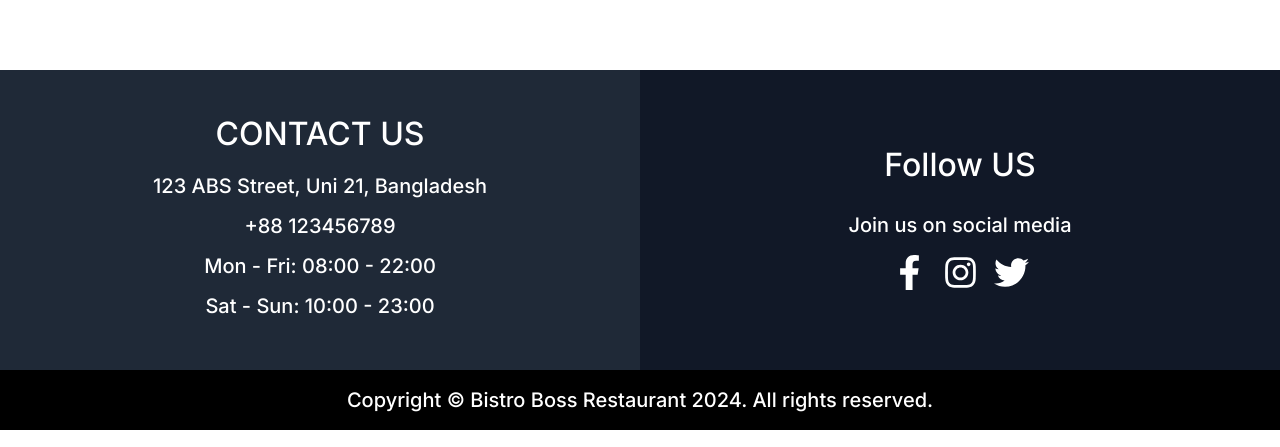
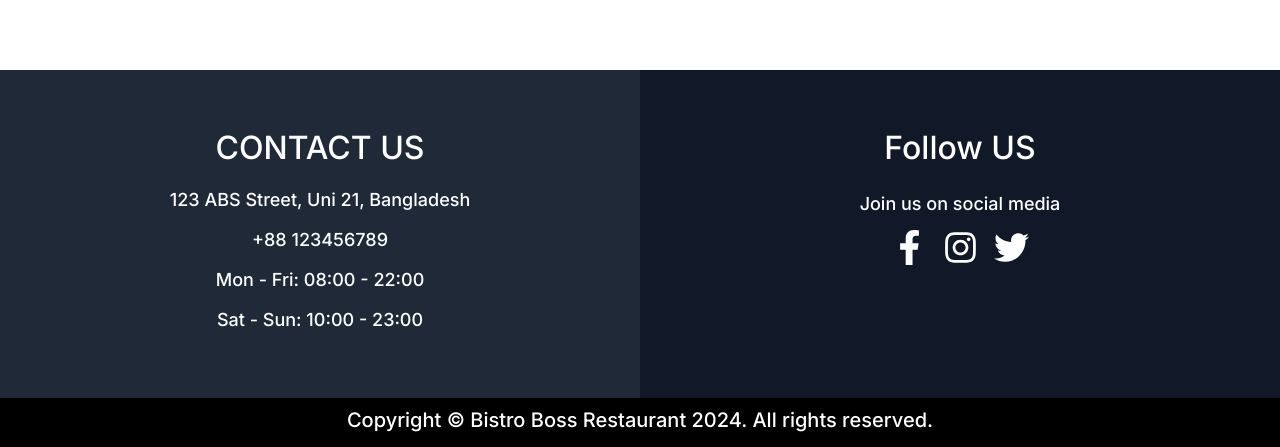
Before and after one commit to prorakib99/bistro-boss-restaurant-client, a React (Vite) app: page / in a window 1280 px wide. Shown: the part 1587-2034 px from the top of the page. Built offline with nearby package versions, Linux system fonts and the light colour scheme; a web font is replaced by a local one.

Commit message:
Fix Footer Spacing and font size Issues

```diff
--- a/src/pages/Shared/Footer/Footer.jsx
+++ b/src/pages/Shared/Footer/Footer.jsx
@@ -5,13 +5,13 @@ import { Link } from 'react-router-dom';
 const Footer = () => {
     return (
         <footer className='text-white'>
-            <div className='w-full md:h-[300px] grid grid-cols-1 md:grid-cols-2 justify-center items-center gap-0'>
-                <div className='bg-gray-800 py-8 w-full flex flex-col items-center justify-center h-full'>
+            <div className='w-full md:h-[40vh] grid grid-cols-1 md:grid-cols-2 justify-center gap-0'>
+                <div className='bg-gray-800 py-8 md:py-16 w-full flex flex-col h-full'>
                     <div className='flex flex-col gap-2 px-5'>
-                        <header className="text-center text-white text-xl sm:text-[32px] mb-4 font-medium font-['Inter']">
+                        <h3 className="text-center text-white text-xl sm:text-[32px] mb-4 font-medium font-['Inter']">
                             CONTACT US
-                        </header>
-                        <div className="text-center sm:flex flex-col gap-3 text-white text-lg sm:text-xl font-medium font-['Inter'] leading-9">
+                        </h3>
+                        <div className="text-center sm:flex flex-col gap-3 text-white text-base sm:text-lg font-medium font-['Inter'] leading-9">
                             <p>123 ABS Street, Uni 21, Bangladesh</p>
                             <p>+88 123456789</p>
                             <p>Mon - Fri: 08:00 - 22:00</p>
@@ -19,22 +19,22 @@ const Footer = () => {
                         </div>
                     </div>
                 </div>
-                <div className='bg-gray-900 py-8 w-full h-full flex flex-col items-center justify-center'>
+                <div className='bg-gray-900 py-8 md:py-16 w-full h-full flex flex-col'>
                     <div className='sm:flex flex-col gap-3 px-5'>
-                        <header className="text-center text-white text-xl sm:text-[32px] mb-4 font-medium font-['Inter']">
+                        <h3 className="text-center text-white text-xl sm:text-[32px] mb-4 font-medium font-['Inter']">
                             Follow US
-                        </header>
-                        <h6 className="text-center text-white text-xl font-medium font-['Inter'] leading-9">
+                        </h3>
+                        <h6 className="text-center text-white text-base sm:text-lg font-medium font-['Inter'] leading-9">
                             Join us on social media
                         </h6>
                         <div className='flex gap-4 items-center mt-2 sm:mt-0 justify-center'>
-                            <Link to='https://www.facebook.com/fxminhaj1002/' target='_blank'>
+                            <Link to='/'>
                                 <FaFacebookF className='w-[35px] h-[35px] relative flex-col justify-start items-start inline-flex' />
                             </Link>
-                            <Link to='https://www.instagram.com/fxminhaj/' target='_blank'>
+                            <Link to='/'>
                                 <FaInstagram className='w-[35px] h-[35px] relative flex-col justify-start items-start inline-flex' />
                             </Link>
-                            <Link to='https://twitter.com/Parsonal32' target='_blank'>
+                            <Link to='/'>
                                 <FaTwitter className='w-[35px] h-[35px] relative flex-col justify-start items-start inline-flex' />
                             </Link>
                         </div>
```
